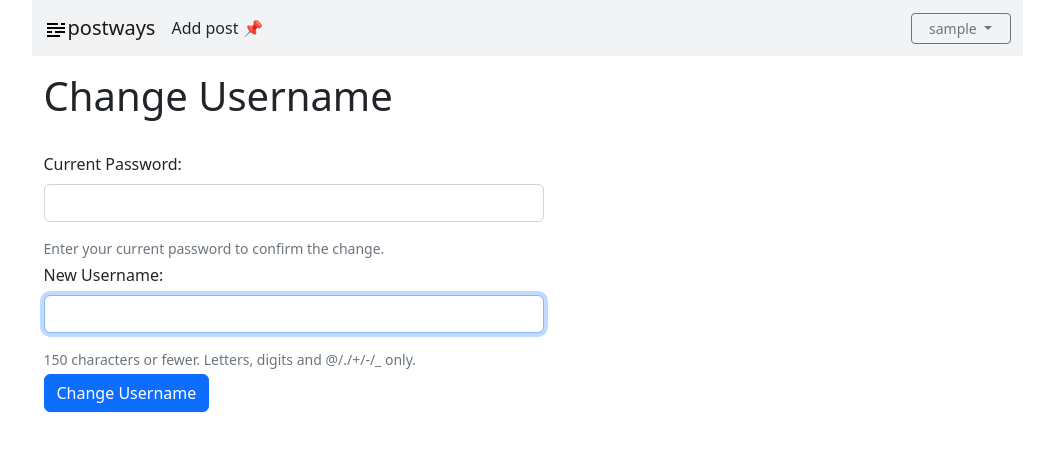
After one commit to ruslanways/postways-v2, a Django app: page /username_change/ in a window 1280 px wide. The commit adds this page. Shown: the top 451 px of the page, without its empty margins (113-1167 px from the left). Run offline with Django 5.2, Linux system fonts and the light colour scheme; the visitor is signed in with stand-in values (Sample User, id 1); data comes from the database, SQL or seed files in the repository; parts of the project's set-up code (start-up, migrations or seed data) failed here and were passed over; some libraries are stand-ins or nearby versions.

Commit message:
Add username change functionality with dedicated API and form support
- Introduced a new `UsernameChangeAPIView` for securely changing usernames, requiring current password verification and enforcing a 30-day cooldown between changes.
- Added `UsernameChangeForm` for handling username change requests in the HTML interface, ensuring proper validation and user feedback.
- Updated `CustomUser` model to track the timestamp of the last username change for rate limiting.
- Enhanced documentation in `README.md`, `endpoints-reference.md`, and `CLAUDE.md` to detail the new username change process and its security measures.
- Updated user detail serializer to prevent username changes via the user update endpoint, directing users to the dedicated username change API.
- Added new HTML template for the username change form, improving user experience and interface consistency.

```diff
--- a/apps/diary/forms.py
+++ b/apps/diary/forms.py
@@ -4,10 +4,12 @@ Django forms for the diary application.
 This module contains form classes for user authentication, registration,
 password management, and blog post creation/editing.
 """
+
 from django import forms
 from django.contrib.auth import password_validation
 from django.contrib.auth.forms import (
     AuthenticationForm,
+    PasswordChangeForm,
     PasswordResetForm,
     SetPasswordForm,
     UserChangeForm,
@@ -16,7 +18,10 @@ from django.contrib.auth.forms import (
 )
 from django.utils.translation import gettext_lazy as _
 
+from datetime import timedelta
+from django.utils import timezone
 from .models import CustomUser, Post
+from .validators import MyUnicodeUsernameValidator
 
 
 class BootstrapFormMixin:
@@ -89,9 +94,7 @@ class CustomAuthenticationForm(BootstrapFormMixin, AuthenticationForm):
     Used for user login with username and password fields.
     """
 
-    username = UsernameField(
-        widget=forms.TextInput(attrs={"autofocus": True})
-    )
+    username = UsernameField(widget=forms.TextInput(attrs={"autofocus": True}))
     password = forms.CharField(
         label=_("Password"),
         strip=False,
@@ -120,6 +123,34 @@ class CustomSetPasswordForm(BootstrapFormMixin, SetPasswordForm):
     Used when setting a new password after reset.
     """
 
+    new_password1 = forms.CharField(
+        label=_("New password"),
+        strip=False,
+        widget=forms.PasswordInput(attrs={"autocomplete": "new-password"}),
+        help_text=password_validation.password_validators_help_text_html(),
+    )
+    new_password2 = forms.CharField(
+        label=_("New password confirmation"),
+        strip=False,
+        widget=forms.PasswordInput(attrs={"autocomplete": "new-password"}),
+    )
+
+
+class CustomPasswordChangeForm(BootstrapFormMixin, PasswordChangeForm):
+    """
+    Password change form with Bootstrap styling.
+
+    Extends Django's PasswordChangeForm with the BootstrapFormMixin
+    to apply form-control class to all input widgets.
+    """
+
+    old_password = forms.CharField(
+        label=_("Old password"),
+        strip=False,
+        widget=forms.PasswordInput(
+            attrs={"autocomplete": "current-password", "autofocus": True}
+        ),
+    )
     new_password1 = forms.CharField(
         label=_("New password"),
         strip=False,
@@ -174,3 +205,126 @@ class UpdatePostForm(AddPostForm):
         help_texts = {
             "image": _("Leave empty to keep the current image."),
         }
+
+
+class UsernameChangeForm(BootstrapFormMixin, forms.Form):
+    """
+    Form for changing username with password confirmation.
+
+    Requires current password for verification and enforces a 30-day
+    cooldown between username changes. Username must be unique (case-insensitive).
+    """
+
+    # 30-day cooldown between username changes
+    USERNAME_CHANGE_COOLDOWN_DAYS = 30
+
+    password = forms.CharField(
+        label=_("Current Password"),
+        strip=False,
+        widget=forms.PasswordInput(attrs={"autocomplete": "current-password"}),
+        help_text=_("Enter your current password to confirm the change."),
+    )
+    new_username = forms.CharField(
+        label=_("New Username"),
+        max_length=150,
+        widget=forms.TextInput(attrs={"autofocus": True}),
+        help_text=_("150 characters or fewer. Letters, digits and @/./+/-/_ only."),
+    )
+
+    def __init__(self, user, *args, **kwargs):
+        """
+        Initialize form with user instance for validation.
+
+        Args:
+            user: The current user requesting the username change
+        """
+        self.user = user
+        super().__init__(*args, **kwargs)
+
+    def clean_password(self):
+        """
+        Validate that the password is correct.
+
+        Returns:
+            str: The validated password
+
+        Raises:
+            ValidationError: If the password is incorrect
+        """
+        password = self.cleaned_data.get("password")
+        if not self.user.check_password(password):
+            raise forms.ValidationError(_("Password is incorrect."))
+        return password
+
+    def clean_new_username(self):
+        """
+        Validate that the new username is unique (case-insensitive) and properly formatted.
+
+        Returns:
+            str: The validated username
+
+        Raises:
+            ValidationError: If username is taken or invalid format
+        """
+        new_username = self.cleaned_data.get("new_username")
+
+        # Check case-insensitive uniqueness (excluding current user)
+        if (
+            CustomUser.objects.filter(username__iexact=new_username)
+            .exclude(pk=self.user.pk)
+            .exists()
+        ):
+            raise forms.ValidationError(_("A user with that username already exists."))
+
+        # Apply the custom username validator
+        validator = MyUnicodeUsernameValidator()
+        try:
+            validator(new_username)
+        except Exception as e:
+            raise forms.ValidationError(str(e))
+
+        return new_username
+
+    def clean(self):
+        """
+        Validate that the 30-day cooldown has passed since last username change.
+
+        Returns:
+            dict: Cleaned data
+
+        Raises:
+            ValidationError: If username was changed less than 30 days ago
+        """
+        cleaned_data = super().clean()
+
+        if self.user.username_changed_at:
+            cooldown_end = self.user.username_changed_at + timedelta(
+                days=self.USERNAME_CHANGE_COOLDOWN_DAYS
+            )
+            if timezone.now() < cooldown_end:
+                days_remaining = (cooldown_end - timezone.now()).days + 1
+                raise forms.ValidationError(
+                    _(
+                        "You can only change your username once every "
+                        "%(days)d days. Please wait %(remaining)d more day(s)."
+                    ),
+                    code="cooldown",
+                    params={
+                        "days": self.USERNAME_CHANGE_COOLDOWN_DAYS,
+                        "remaining": days_remaining,
+                    },
+                )
+
+        return cleaned_data
+
+    def save(self):
+        """
+        Save the new username and update the change timestamp.
+
+        Returns:
+            CustomUser: The updated user instance
+        """
+        self.user.username = self.cleaned_data["new_username"]
+        self.user.username_changed_at = timezone.now()
+        self.user.save()
+        return self.user
--- a/apps/diary/templates/diary/base.html
+++ b/apps/diary/templates/diary/base.html
@@ -59,6 +59,9 @@
             </li>
             {% endif %}
             <li class="nav-item d-lg-none text-end pe-2">
+              <a class="nav-link" href="{% url 'username_change' %}">Change Username</a>
+            </li>
+            <li class="nav-item d-lg-none text-end pe-2">
               <a class="nav-link" href="{% url 'password_change' %}">Change Password</a>
             </li>
             <li class="nav-item d-lg-none text-end pe-2">
@@ -86,6 +89,7 @@
                 <li><a class="dropdown-item" href="{% url 'author-list' %}">All Users</a></li>
                 <li><a class="dropdown-item" href="{% url 'post-list' %}">All Posts</a></li>
                 {% endif %}
+                <li><a class="dropdown-item" href="{% url 'username_change' %}">Change Username</a></li>
                 <li><a class="dropdown-item" href="{% url 'password_change' %}">Change Password</a></li>
                 <li>
                   <form method="post" action="{% url 'logout' %}" class="m-0">
--- a/apps/diary/urls.py
+++ b/apps/diary/urls.py
@@ -14,6 +14,7 @@ from .views import (
     PasswordReset,
     CustomPasswordResetConfirmView,
     CustomPasswordChangeView,
+    UsernameChangeView,
     # Authors (HTML)
     AuthorListView,
     AuthorDetailView,
@@ -31,6 +32,7 @@ from .views import (
     UserDetailAPIView,
     TokenRecoveryAPIView,
     PasswordChangeAPIView,
+    UsernameChangeAPIView,
     MyTokenObtainPairView,
     MyTokenRefreshView,
     # Posts API
@@ -73,6 +75,7 @@ auth_patterns = [
     path("password_reset/", PasswordReset.as_view(), name="password_reset"),
     path("reset/<uidb64>/<token>/", CustomPasswordResetConfirmView.as_view(), name="password_reset_confirm"),
     path("password_change/", CustomPasswordChangeView.as_view(), name="password_change"),
+    path("username_change/", UsernameChangeView.as_view(), name="username_change"),
     # Include remaining Django auth views: password_change_done,
     # password_reset_done, password_reset_complete. Our custom views above take
     # precedence due to ordering.
@@ -94,6 +97,7 @@ api_v1_patterns = [
     path("auth/token/refresh/", MyTokenRefreshView.as_view(), name="token-refresh-api"),
     path("auth/token/recovery/", TokenRecoveryAPIView.as_view(), name="token-recovery-api"),
     path("auth/password/change/", PasswordChangeAPIView.as_view(), name="password-change-api"),
+    path("auth/username/change/", UsernameChangeAPIView.as_view(), name="username-change-api"),
     # Posts
     path("posts/", PostAPIView.as_view(), name="post-list-create-api"),
     path("posts/<int:pk>/", PostDetailAPIView.as_view(), name="post-detail-api"),
--- a/apps/diary/views/__init__.py
+++ b/apps/diary/views/__init__.py
@@ -16,6 +16,7 @@ from .html import (
     PasswordReset,
     CustomPasswordResetConfirmView,
     CustomPasswordChangeView,
+    UsernameChangeView,
     StaffRequiredMixin,
     AuthorListView,
     AuthorDetailView,
@@ -40,6 +41,7 @@ from .api import (
     MyTokenRefreshView,
     TokenRecoveryAPIView,
     PasswordChangeAPIView,
+    UsernameChangeAPIView,
     MyTokenObtainPairView,
     RootAPIView,
     error_400,
@@ -56,6 +58,7 @@ __all__ = [
     "PasswordReset",
     "CustomPasswordResetConfirmView",
     "CustomPasswordChangeView",
+    "UsernameChangeView",
     "StaffRequiredMixin",
     "AuthorListView",
     "AuthorDetailView",
@@ -78,6 +81,7 @@ __all__ = [
     "MyTokenRefreshView",
     "TokenRecoveryAPIView",
     "PasswordChangeAPIView",
+    "UsernameChangeAPIView",
     "MyTokenObtainPairView",
     "RootAPIView",
     # Error handlers
--- a/apps/diary/views/html.py
+++ b/apps/diary/views/html.py
@@ -15,7 +15,7 @@ from django.shortcuts import redirect, resolve_url
 from django.contrib import messages
 from django.contrib.auth import logout
 from django.urls import reverse_lazy
-from django.views.generic import ListView, DetailView
+from django.views.generic import ListView, DetailView, FormView
 from django.views.generic.edit import CreateView, UpdateView, DeleteView
 from django.views.generic.list import MultipleObjectMixin
 from django.contrib.auth.views import (
@@ -31,11 +31,13 @@ from django.db.models import Count
 from ..models import Post, CustomUser, Like
 from ..forms import (
     AddPostForm,
+    CustomPasswordChangeForm,
     CustomPasswordResetForm,
     CustomUserCreationForm,
     CustomAuthenticationForm,
     CustomSetPasswordForm,
     UpdatePostForm,
+    UsernameChangeForm,
 )
 
 
@@ -150,6 +152,8 @@ class CustomPasswordChangeView(PasswordChangeView):
           the current session valid while invalidating others)
     """
 
+    form_class = CustomPasswordChangeForm
+
     def form_valid(self, form):
         """
         Save the new password and blacklist all JWT tokens.
@@ -165,6 +169,34 @@ class CustomPasswordChangeView(PasswordChangeView):
 
         # Call parent which saves password and updates current session
         return super().form_valid(form)
+
+
+class UsernameChangeView(LoginRequiredMixin, FormView):
+    """
+    Username change view with password confirmation.
+
+    Requires login and validates:
+        - Current password is correct
+        - New username is unique (case-insensitive)
+        - 30-day cooldown between username changes
+
+    Redirects to user's profile page on success.
+    """
+
+    template_name = "registration/username_change.html"
+    form_class = UsernameChangeForm
+
+    def get_form_kwargs(self):
+        """Pass the current user to the form."""
+        kwargs = super().get_form_kwargs()
+        kwargs["user"] = self.request.user
+        return kwargs
+
+    def form_valid(self, form):
+        """Save the new username and show success message."""
+        form.save()
+        messages.success(self.request, "Username changed successfully.")
+        return redirect("author-detail", self.request.user.pk)
 
 
 class StaffRequiredMixin(UserPassesTestMixin):
--- /dev/null
+++ b/templates/registration/username_change.html
@@ -0,0 +1,32 @@
+{% extends "diary/base.html" %}
+
+{% block title %} Change Username {% endblock %}
+
+{% block content %}
+
+<h1>Change Username</h1>
+<br>
+
+<form method="post" class="auth-form">
+    {% csrf_token %}
+
+    {{ form.non_field_errors }}
+
+    <div class="mb-3">
+        <label for="{{ form.password.id_for_label }}" class="form-label">{{ form.password.label }}:</label>
+        {{ form.password }}
+    </div>
+    <div class="form-text">{{ form.password.help_text }}</div>
+    <div class="form-text">{{ form.password.errors }}</div>
+
+    <div class="mb-3">
+        <label for="{{ form.new_username.id_for_label }}" class="form-label">{{ form.new_username.label }}:</label>
+        {{ form.new_username }}
+    </div>
+    <div class="form-text">{{ form.new_username.help_text }}</div>
+    <div class="form-text">{{ form.new_username.errors }}</div>
+
+    <button type="submit" class="btn btn-primary">Change Username</button>
+</form>
+
+{% endblock %}
```
Also changed, not shown: CLAUDE.md (+2 -1 lines), apps/diary/models.py (+8 -0 lines), apps/diary/serializers.py (+117 -6 lines), apps/diary/tests/test_user_api.py (+125 -21 lines), apps/diary/views/api.py (+54 -0 lines), docs/endpoints-reference.md (+50 -2 lines), README.md, apps/diary/migrations/0002_add_username_changed_at.py (added).
